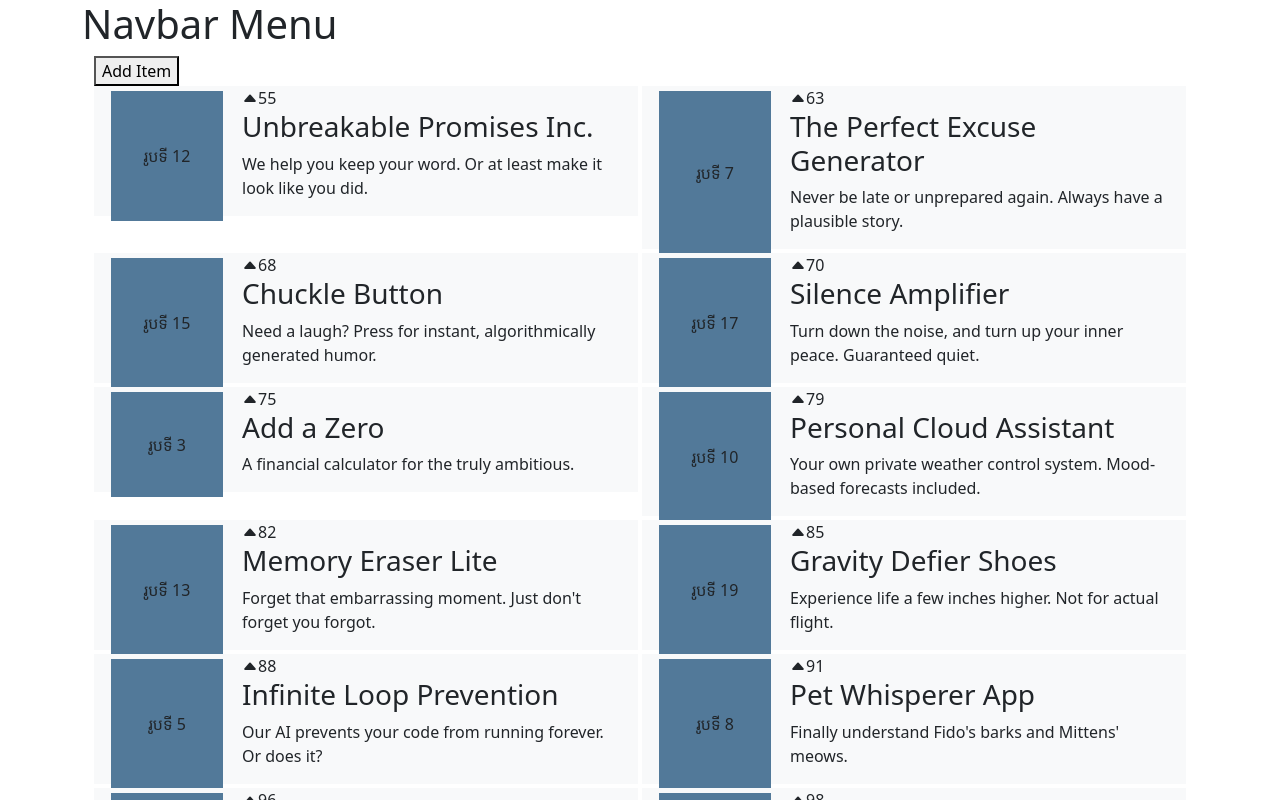
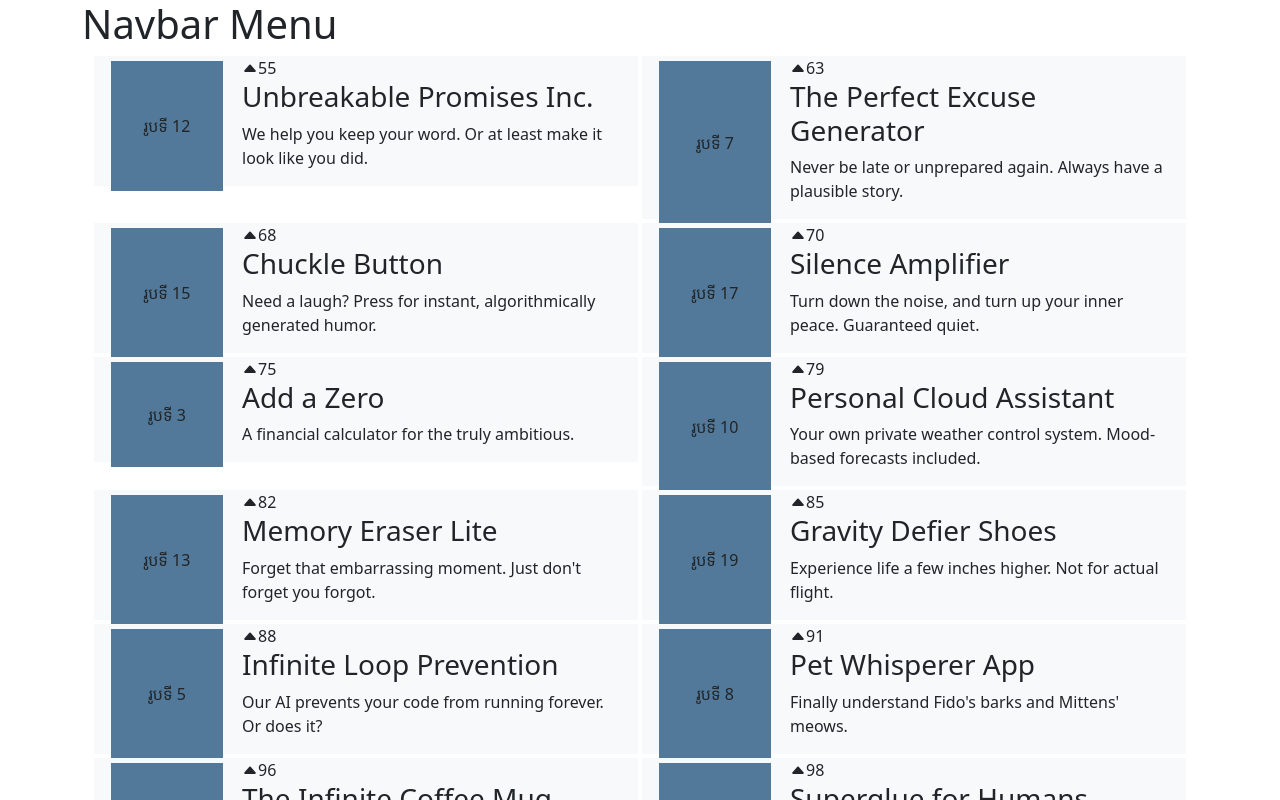
Before and after one commit to Pothe/mern-stack, a React (Create React App) app in the folder my-first-app/: page / in a window 1280 px wide. Shown: the top 800 px of the page. Built offline with nearby package versions, Linux system fonts and the light colour scheme.

Commit message:
Update Product.js

```diff
--- a/my-first-app/src/pages/Products/Product.js
+++ b/my-first-app/src/pages/Products/Product.js
@@ -11,21 +11,16 @@ class ProductScreen extends React.Component {
 
   this.state = {
     ProductItermList:[],
-    ListItem:[],
 
   };
   this.HandleClickVoteup = this.HandleClickVoteup.bind(this);
 }
 componentDidMount(){
     this.setState({  ProductItermList: [...Database.Products] });
-    this.setState({ListItem:[1,2,3,4]})
+
 }
 
-addItemToList = () => {
-  this.setState(prevState => ({
-    ListItem: [...prevState.ListItem, 4]
-  }));
-};
+
 // componentDidMount() {
 //   this.setState({ ProductItermList: [...Database.Products] });}
 
@@ -57,7 +52,7 @@ addItemToList = () => {
   return (
 
     <div className="container">
-      <button onClick={this.addItemToList}>Add Item</button>
+
       <div className="row g-1">{ProductListing}</div>
     </div>
   );
```
